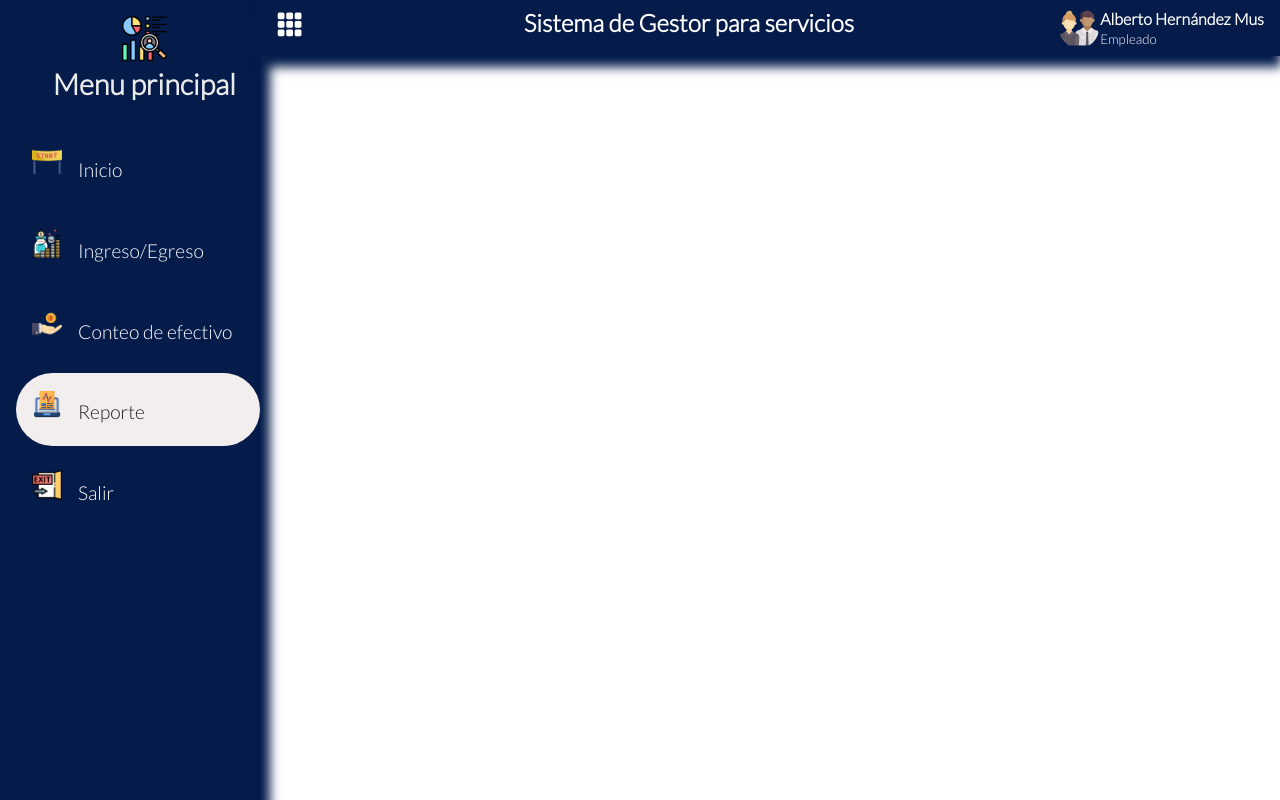
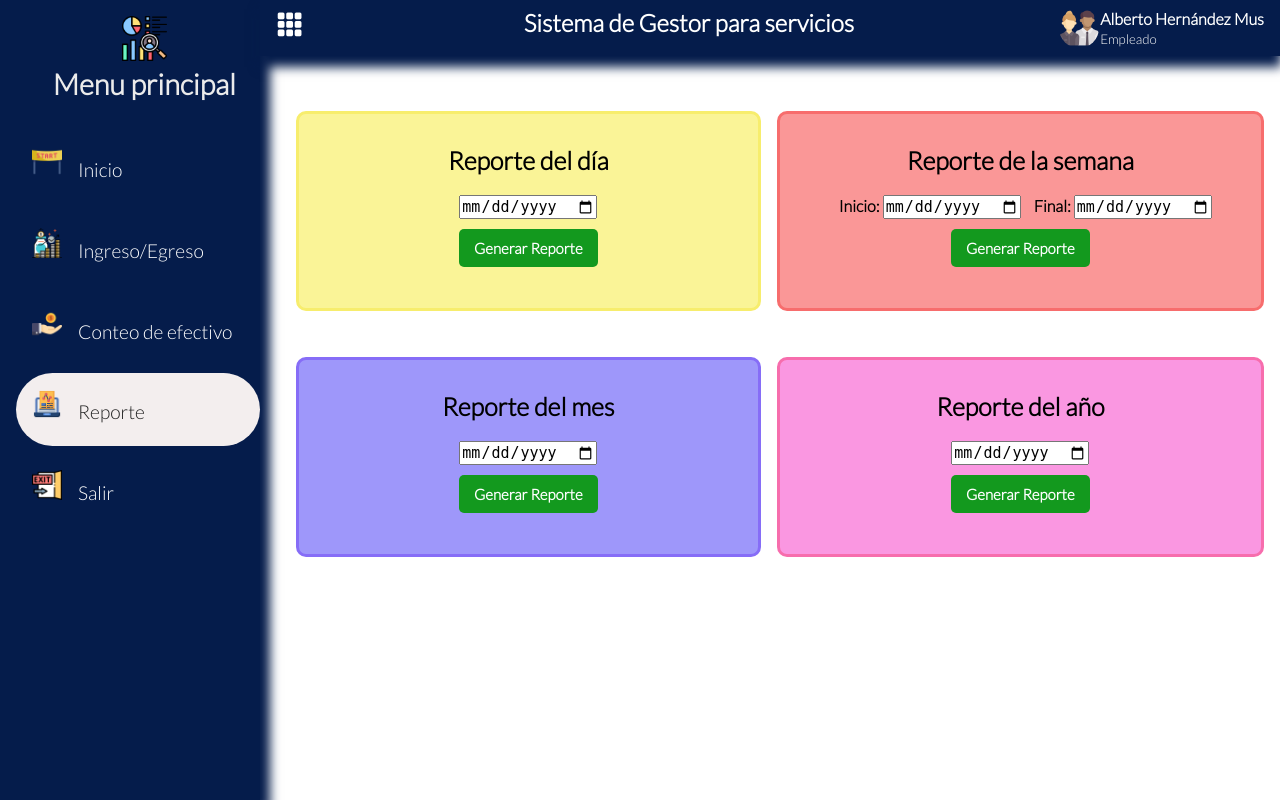
Before and after one commit to Dany502/DisenoAvance, a PHP site: page /Reporte.html in a window 1280 px wide. Run offline with PHP 8.4, Linux system fonts and the light colour scheme.

Commit message:
Se hizo cambios

```diff
--- a/Conteo.html
+++ b/Conteo.html
@@ -96,7 +96,7 @@
                         <input type="number" id="moneda9" name="moneda9">
                     </div>
                 </form>
-                <button id="btnMoneda">Registrar</button>
+                <button id="btnMoneda">Generar Reporte</button>
             </div>
         </div>
     </div>
--- /dev/null
+++ b/Estilos-reporte/estiloReporte.css
@@ -0,0 +1,70 @@
+main {
+    margin-top: 65px;
+    padding: 1rem 1rem;
+    min-height: calc(100vh - 90px);
+}
+
+.content-report{
+    display: grid;
+    grid-template-columns: 48% auto;
+    grid-gap: 1rem;
+
+}
+.reporte{
+    border: 1px solid #000;
+    margin-top: 30px;
+    border-radius: 10px;
+    width: 100%;
+    height: 200px;
+    display: flex;
+    align-items: center;
+    justify-content: center;
+    flex-direction: column;
+    -webkit-border-radius: 10px;
+    -moz-border-radius: 10px;
+    -ms-border-radius: 10px;
+    -o-border-radius: 10px;
+}
+.reporte h4{
+    font-size: 25px;
+    padding: 20px;
+    margin-top: -30px;
+}
+.reporte label{
+    font-weight: 600;
+    padding: 10px 0px 0px 10px;
+}
+.reporte input{
+    font-size: 15px;
+}
+.reporte a{
+    padding: 10px 15px 10px 15px;
+    cursor: pointer;
+    margin-top: 10px;
+    border-radius: 5px;
+    color: #fff;
+    background: #13991e;
+    border: none;
+    font-size: 15px;
+    -webkit-border-radius: 5px;
+    -moz-border-radius: 5px;
+    -ms-border-radius: 5px;
+    -o-border-radius: 5px;
+    font-weight: 600;
+}
+.color1{
+    background: #faf38ce5;
+    border: 3px solid #f7ed6d;
+}
+.color2{
+    background: #fa8c8ce5;
+    border: 3px solid #f76d6d;
+}
+.color3{
+    background: #938cfae5;
+    border: 3px solid #866df7;
+}
+.color4{
+    background: #fa8cdee5;
+    border: 3px solid #f76dad;
+}
--- a/Estilos/estilo-bar.css
+++ b/Estilos/estilo-bar.css
@@ -6,7 +6,7 @@
     text-decoration: none;
 }
 body{
-    background: url(Img/guatemala-4514661_1920.jpg);
+    background: url(Img/guatemala-4514661_1920.jpg)
     background-size: cover;
     background-repeat: no-repeat;
     background-position: center;
--- a/Reporte.html
+++ b/Reporte.html
@@ -6,9 +6,9 @@
     <meta name="viewport" content="width=device-width, initial-scale=1.0">
 
     <title>Diseño</title>
-    <link rel="stylesheet" href="Estilos-reporte.css/estilo-barra.css">
-    <link rel="stylesheet" href="Estilos-reporte.css/estilo-contenedor.css">
-
+    <link rel="stylesheet" href="Estilos-reporte/estilo-barra.css">
+    <link rel="stylesheet" href="Estilos-reporte/estilo-contenedor.css">
+    <link rel="stylesheet" href="Estilos-reporte/estiloReporte.css">
     <link rel="stylesheet" href="https://cdn.jsdelivr.net/npm/bootstrap-icons@1.5.0/font/bootstrap-icons.css">
     <link rel="preconnect" href="https://fonts.googleapis.com">
     <link rel="preconnect" href="https://fonts.gstatic.com" crossorigin>
@@ -56,6 +56,49 @@
                 </div>
             </div>
         </header>
+        <main>
+            <div class="content-report">
+                <div class="reporte color1">
+                    <div>
+                        <h4>Reporte del día</h4>
+                    </div>
+                    <form id="formDia">
+                        <input type="date" id="dia" name="dia">
+                    </form>
+                    <a href="">Generar Reporte</a>
+                </div>
+                <div class="reporte color2">
+                    <div>
+                        <h4>Reporte de la semana</h4>
+                    </div>
+                    <form id="formSemana">
+                        <label>Inicio:</label>
+                        <input type="date" id="semana" name="semana">
+                        <label>Final:</label>
+                        <input type="date" id="semana" name="semana">
+                    </form>
+                    <a href="">Generar Reporte</a>
+                </div>
+                <div class="reporte color3">
+                    <div>
+                        <h4>Reporte del mes</h4>
+                    </div>
+                    <form id="formMes">
+                        <input type="date" id="mes" name="mes">
+                    </form>
+                    <a href="">Generar Reporte</a>
+                </div>
+                <div class="reporte color4">
+                    <div>
+                        <h4>Reporte del año</h4>
+                    </div>
+                    <form id="formAnio">
+                        <input type="date" id="anio" name="anio">
+                    </form>
+                    <a href="">Generar Reporte</a>
+                </div>
+            <div>
+        </main>
     </div>
 
 </body>
```
Also changed, not shown: Estilos-reporte/estilo-barra.css (added, +79 -0 lines), Estilos-reporte/estilo-contenedor.css (added, +98 -0 lines), Estilos/estilo-cards.css (+20 -10 lines), index.php (+6 -13 lines).
